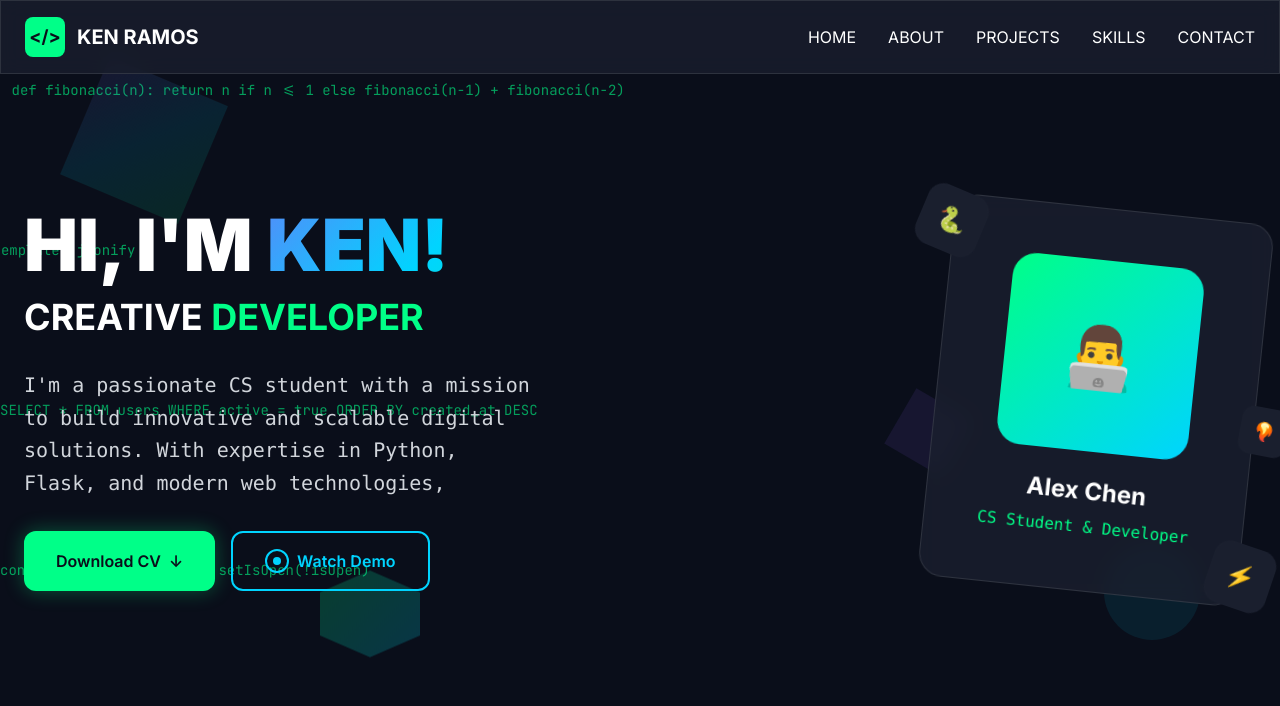
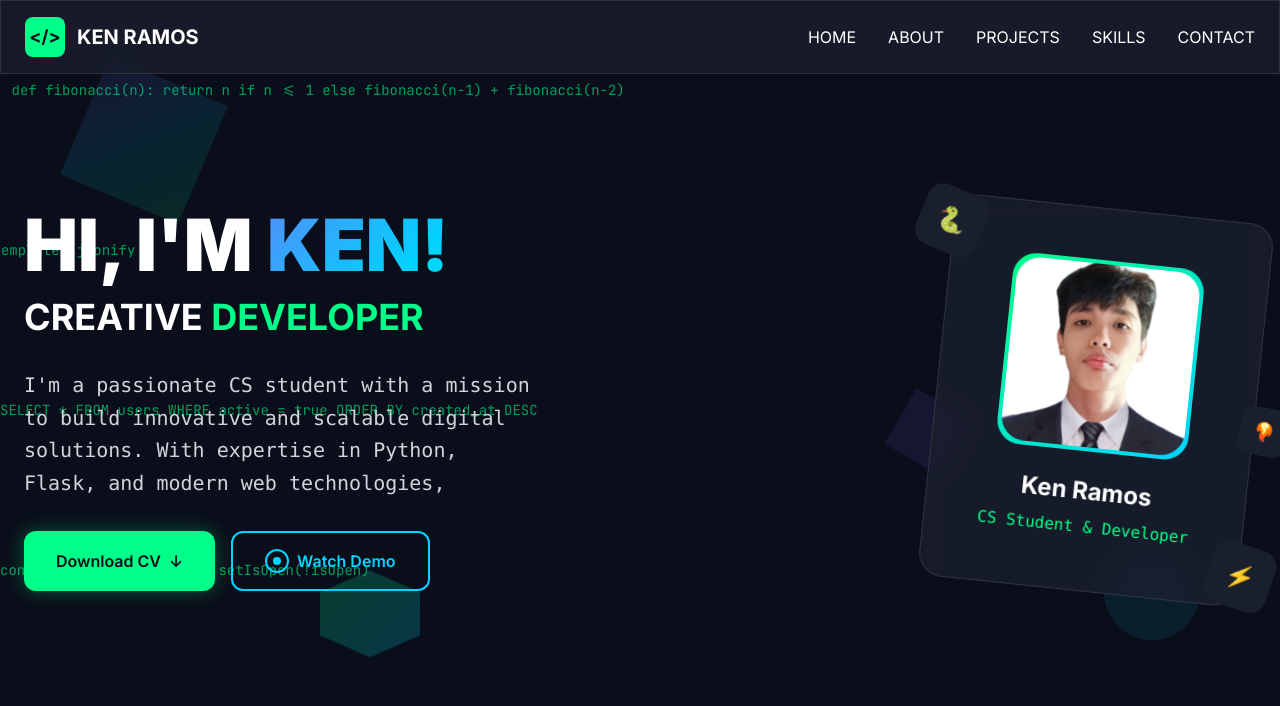
Before and after one commit to KewnsR/MyPortfolioWebsite, a Flask app: page / in a window 1280 px wide. Shown: the top 706 px of the page. Run offline with Flask 3, Linux system fonts and the light colour scheme; some libraries are stand-ins or nearby versions.

Commit message:
add readme and profile pic

```diff
--- a/templates/about.html
+++ b/templates/about.html
@@ -171,8 +171,8 @@
                 <div class="relative">
                     <div class="relative mx-auto w-80 h-80 rounded-2xl overflow-hidden transform rotate-3 hover:rotate-0 transition-transform duration-500">
                         <div class="absolute inset-0 bg-gradient-to-br from-neon-green via-neon-blue to-neon-purple animate-pulse-slow"></div>
-                        <div class="absolute inset-2 bg-dark-bg rounded-xl flex items-center justify-center">
-                            <div class="text-8xl">👨‍💻</div>
+                        <div class="absolute inset-2 bg-dark-bg rounded-xl overflow-hidden">
+                            <img src="{{ url_for('static', filename='img/1v1formal.png') }}" alt="Ken Ramos - Profile Picture" class="w-full h-full object-cover rounded-xl">
                         </div>
                     </div>
                     <div class="absolute -bottom-4 -right-4 bg-neon-green text-dark-bg px-4 py-2 rounded-lg font-mono text-sm font-bold">
--- a/templates/index.html
+++ b/templates/index.html
@@ -261,13 +261,13 @@
                     <!-- Main Profile Card -->
                     <div class="w-80 h-96 glass-effect rounded-3xl p-8 transform rotate-6 hover:rotate-0 transition-transform duration-500">
                         <div class="h-full flex flex-col justify-center items-center space-y-6">
-                            <!-- Profile Image Placeholder -->
-                            <div class="w-48 h-48 bg-gradient-to-br from-neon-green to-neon-blue rounded-3xl flex items-center justify-center text-6xl">
-                                👨‍💻
+                            <!-- Profile Image -->
+                            <div class="w-48 h-48 bg-gradient-to-br from-neon-green to-neon-blue rounded-3xl overflow-hidden p-1">
+                                <img src="{{ url_for('static', filename='img/1v1formal.png') }}" alt="Ken Ramos - Profile Picture" class="w-full h-full object-cover rounded-3xl">
                             </div>
 
                             <div class="text-center">
-                                <h3 class="text-2xl font-bold mb-2">Alex Chen</h3>
+                                <h3 class="text-2xl font-bold mb-2">Ken Ramos</h3>
                                 <p class="text-neon-green font-mono">CS Student & Developer</p>
                             </div>
                         </div>
```
Also changed, not shown: README.md (added), static/img/1v1formal.png (added), 1 other file.
